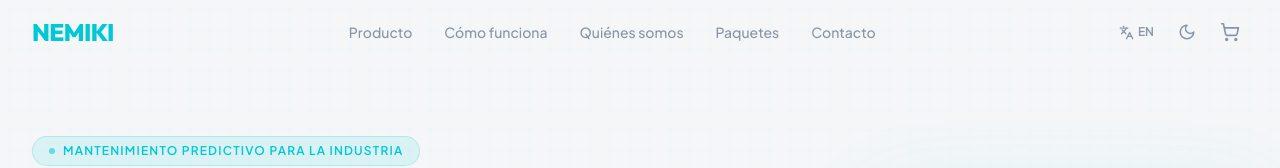
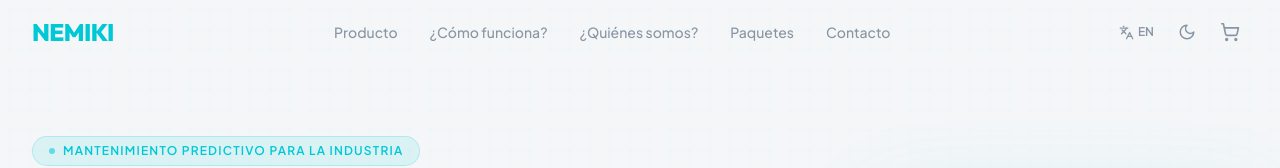
Before and after one commit to DiegoAragon13/WebEvaah, a React (Vite) app: page / in a window 1280 px wide. Shown: the top 168 px of the page. Built offline with nearby package versions, Linux system fonts and the light colour scheme.

Commit message:
fix: bento tablet layout, add question marks to section titles

```diff
--- a/src/components/sections/Features.tsx
+++ b/src/components/sections/Features.tsx
@@ -1,14 +1,12 @@
 import { motion } from 'framer-motion'
 import { useTranslation } from 'react-i18next'
 import { Eye, Activity, Brain, Bell, MessageSquare, Battery } from 'lucide-react'
-
-type BentoRole = 'hero' | 'wide' | 'tall' | 'small'
 
 const cards: {
   key: 'f1' | 'f2' | 'f3' | 'f4' | 'f5' | 'f6'
   Icon: typeof Eye
   accent: string
-  role: BentoRole
+  role: 'hero' | 'wide' | 'tall' | 'small'
   stat?: string
   statLabel?: string
 }[] = [
@@ -19,15 +17,6 @@ const cards: {
   { key: 'f5', Icon: MessageSquare, accent: '#00C8D7', role: 'wide' },
   { key: 'f6', Icon: Battery,       accent: '#3EBF7A', role: 'small' },
 ]
-
-// On desktop (lg): true bento with fixed height
-// On mobile: all cards stack naturally, no fixed heights
-const desktopGrid: Record<BentoRole, string> = {
-  hero:  'lg:col-span-2 lg:row-span-2',
-  wide:  'lg:col-span-2',
-  tall:  'lg:row-span-2',
-  small: '',
-}
 
 export function Features() {
   const { t } = useTranslation()
@@ -51,15 +40,10 @@ export function Features() {
           </p>
         </div>
 
-        {/* Mobile: simple 1-col stack
-            Tablet (sm): 2-col grid, auto height
-            Desktop (lg): 3-col bento with fixed height */}
-        <div className="
-          grid gap-4
-          grid-cols-1
-          sm:grid-cols-2
-          lg:grid-cols-3 lg:grid-rows-3 lg:h-[640px]
-        ">
+        {/* Mobile: 1-col stack
+            Tablet (sm): 2-col, auto height — NO bento spans to avoid orphan cards
+            Desktop (lg): 3-col true bento with fixed height */}
+        <div className="grid gap-4 grid-cols-1 sm:grid-cols-2 lg:grid-cols-3 lg:grid-rows-3 lg:h-[640px]">
           {cards.map((card, i) => {
             const Icon = card.Icon
             const isHero = card.role === 'hero'
@@ -77,7 +61,9 @@ export function Features() {
                   bg-[var(--background-surface)]
                   overflow-hidden flex flex-col justify-between
                   transition-all duration-300 hover:shadow-xl
-                  ${desktopGrid[card.role]}
+                  ${card.role === 'hero'  ? 'lg:col-span-2 lg:row-span-2' : ''}
+                  ${card.role === 'wide'  ? 'lg:col-span-2' : ''}
+                  ${card.role === 'tall'  ? 'lg:row-span-2' : ''}
                   ${isHero ? 'min-h-[220px] lg:min-h-0' : 'min-h-[160px] lg:min-h-0'}
                 `}
                 style={isHero ? { borderColor: `${card.accent}40` } : {}}
--- a/src/i18n/es.json
+++ b/src/i18n/es.json
@@ -1,7 +1,7 @@
 {
   "nav": {
     "product": "Producto",
-    "howItWorks": "Cómo funciona",
+    "howItWorks": "¿Cómo funciona?",
     "pricing": "Paquetes",
     "team": "Equipo",
     "contact": "Contacto",
@@ -30,7 +30,7 @@
     "stat3": { "value": "0 herramientas", "label": "Que combinen visión + monitoreo eléctrico portátil" }
   },
   "howItWorks": {
-    "title": "Cómo funciona",
+    "title": "¿Cómo funciona?",
     "step1": { "title": "Conecta el módulo", "desc": "Conecta el hardware NEMIKI al circuito mediante sondas de precisión pogo pin." },
     "step2": { "title": "Toma una foto", "desc": "ARGOS identifica componentes on-device sin necesidad de internet." },
     "step3": { "title": "Obtén el diagnóstico", "desc": "La IA analiza datos y entrega recomendaciones contextuales en segundos." }
@@ -89,7 +89,7 @@
     ]
   },
   "about": {
-    "label": "Quiénes somos",
+    "label": "¿Quiénes somos?",
     "headline": "El copiloto del técnico industrial.",
     "intro": "Nacimos de la industria mexicana para resolver el problema que más le cuesta: los paros no planificados.",
     "philosophy": "Filosofía",
```
